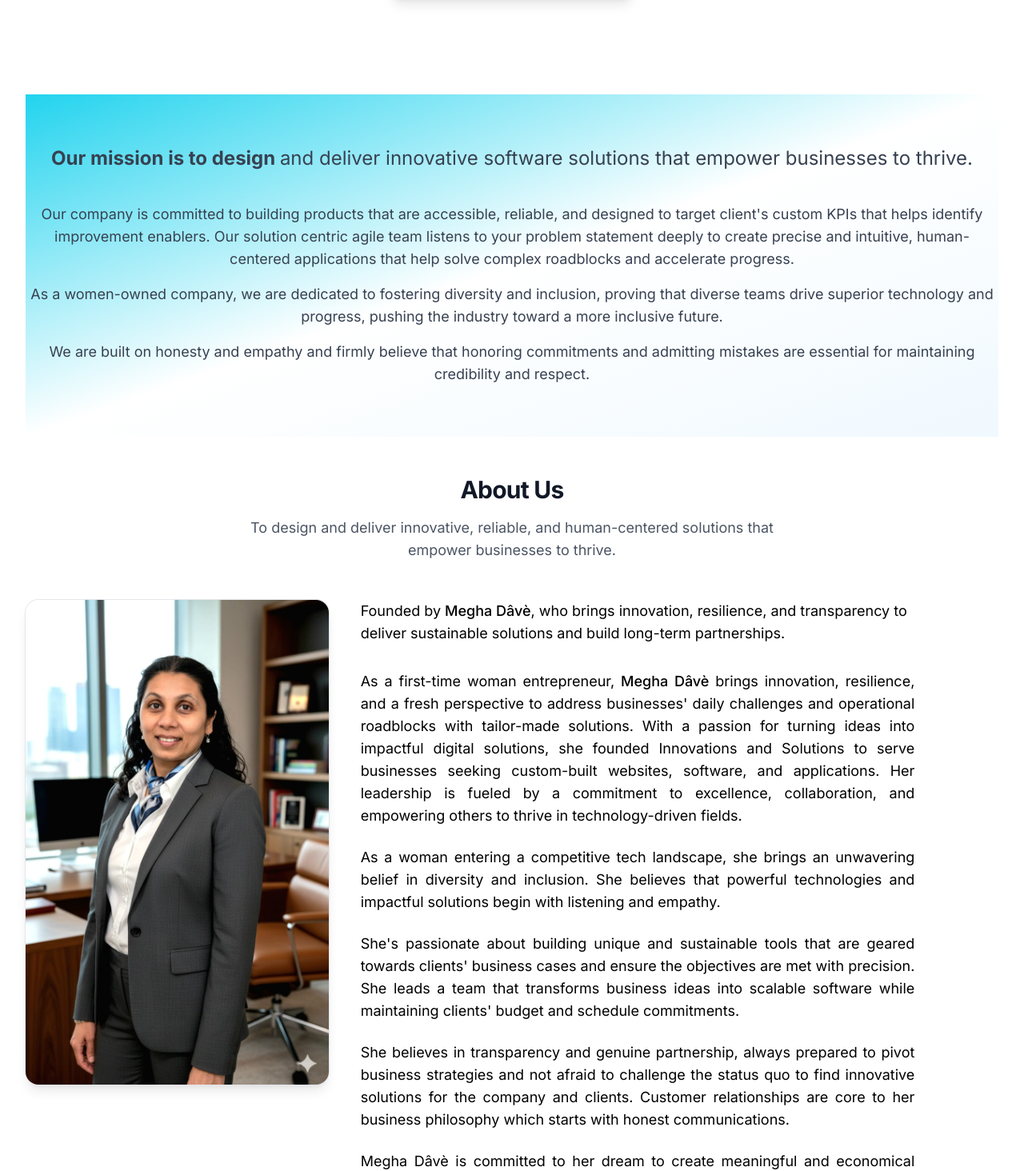
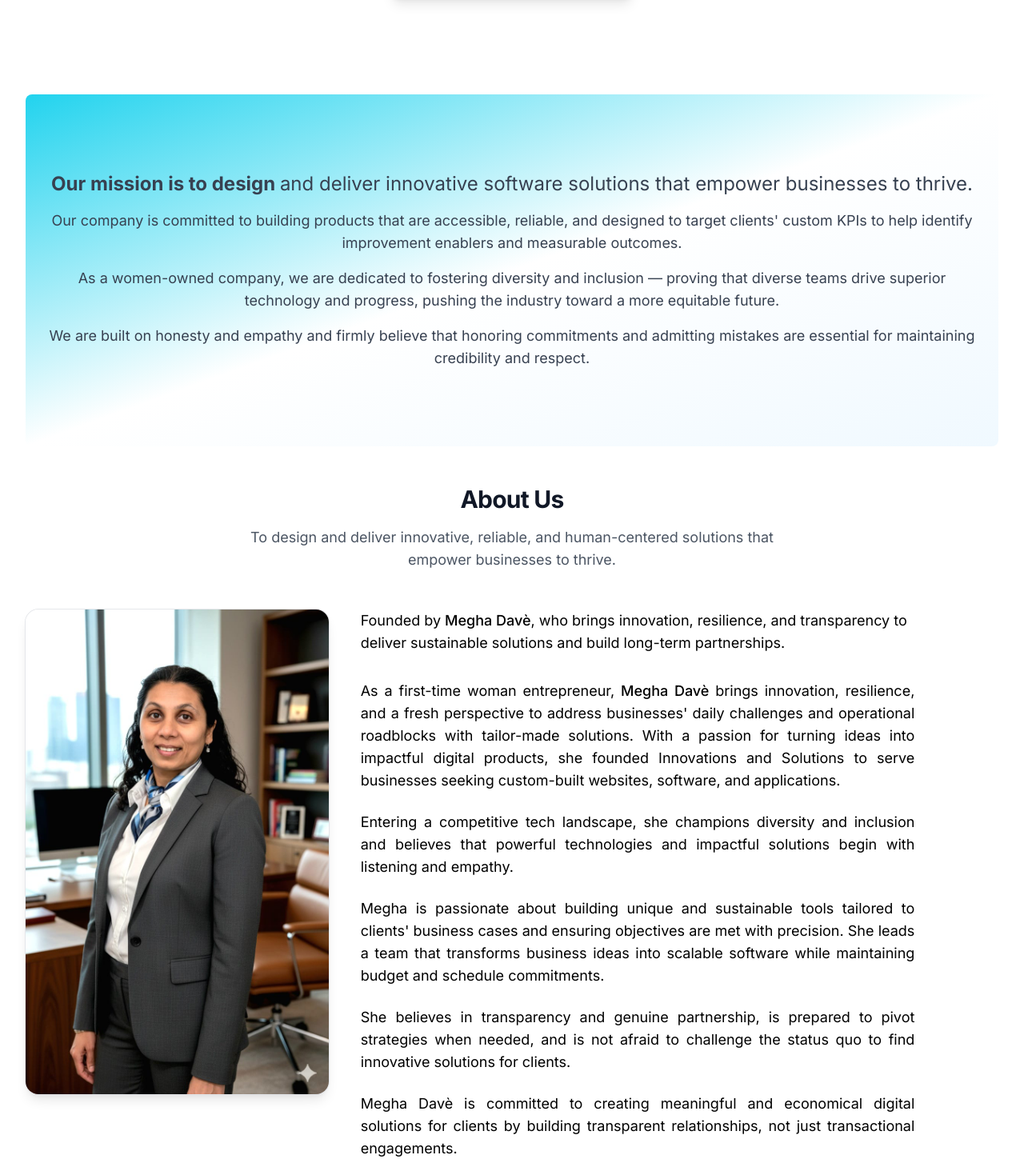
Before and after one commit to innovationativesolutions/iandswebsite, a Next.js app: page / in a window 1280 px wide. Shown: the part 2578-4042 px from the top of the page at 80% size. Built offline with nearby package versions, Linux system fonts and the light colour scheme.

Commit message:
fix(About): clean content, remove placeholders, and fix Tailwind classes

```diff
--- a/src/components/About.tsx
+++ b/src/components/About.tsx
@@ -1,11 +1,11 @@
-// components/AboutSection.tsx
+// src/components/About.tsx
 import Image from "next/image";
 import {
   SparklesIcon,
   UserGroupIcon,
   ShieldCheckIcon,
 } from "@heroicons/react/24/solid";
-import { Container } from "@/components/Container";
+
 const values = [
   { title: "Innovation with Purpose", icon: SparklesIcon },
   { title: "Human-Centered Design", icon: UserGroupIcon },
@@ -17,30 +17,30 @@ export function AboutSection() {
   return (
     <section id="about" className="relative py-12 sm:py-16 bg-white dark:bg-gray-900">
       <div className="max-w-full mx-auto px-4 sm:px-6 lg:px-8">
-        <div className="relative bg-gradient-to-br from-cyan-400 via-white to-sky-50 dark:from-gray-900 dark:via-gray-800 dark:to-blue-900 sm:py-16 mt-4 sm:mt-6">
-          <div className="prose prose-gray dark:prose-invert max-w-none text-sm sm:text-base leading-relaxed space-y-4 text-center">
-                <p className="text-lg sm:text-xl lg:text-2xl text-gray-700 dark:text-gray-300 leading-relaxed mb-10">
+        <div className="relative bg-gradient-to-br from-cyan-400 via-white to-sky-50 dark:from-gray-900 dark:via-gray-800 dark:to-blue-900 sm:py-16 mt-4 sm:mt-6 rounded-lg">
+          <div className="prose prose-gray dark:prose-invert max-w-none text-sm sm:text-base leading-relaxed space-y-4 text-center px-6 py-8">
+            <p className="text-lg sm:text-xl lg:text-2xl text-gray-700 dark:text-gray-300 leading-relaxed mb-4">
               <span className="font-bold">Our mission is to design </span> and deliver innovative software solutions that empower businesses to thrive.
             </p>
             <p className="text-base sm:text-lg text-gray-700 dark:text-gray-300 leading-relaxed">
-                  Our company is committed to building products that are accessible, reliable, and designed to target client&apos;s custom KPIs that helps identify improvement enablers. Our solution centric agile team listens to your problem statement deeply to create precise and intuitive, human-centered applications that help solve complex roadblocks and accelerate progress.
+              Our company is committed to building products that are accessible, reliable, and designed to target clients' custom KPIs to help identify improvement enablers and measurable outcomes.
             </p>
             <p className="text-base sm:text-lg text-gray-700 dark:text-gray-300 leading-relaxed">
-                  As a women-owned company, we are dedicated to fostering diversity and inclusion, proving that diverse teams drive superior technology and progress, pushing the industry toward a more inclusive future.
+              As a women-owned company, we are dedicated to fostering diversity and inclusion — proving that diverse teams drive superior technology and progress, pushing the industry toward a more equitable future.
             </p>
             <p className="text-base sm:text-lg text-gray-700 dark:text-gray-300 leading-relaxed">
               We are built on honesty and empathy and firmly believe that honoring commitments and admitting mistakes are essential for maintaining credibility and respect.
             </p>
           </div>
         </div>
+
         {/* Title */}
         <div className="text-center max-w-2xl mx-auto mb-8 sm:mb-12 mt-8 sm:mt-12">
           <h2 className="text-2xl sm:text-3xl font-bold tracking-tight text-gray-900 dark:text-white">
             About Us
           </h2>
           <p className="mt-3 sm:mt-4 text-base sm:text-lg text-gray-600 dark:text-gray-300 leading-relaxed">
-            To design and deliver innovative, reliable, and human-centered
-            solutions that empower businesses to thrive.
+            To design and deliver innovative, reliable, and human-centered solutions that empower businesses to thrive.
           </p>
         </div>
 
@@ -49,7 +49,7 @@ export function AboutSection() {
           <div className="lg:col-span-4 order-2 lg:order-1">
             <Image
               src="/CEO.jpeg"
-              alt="Megha Dâvè"
+              alt="Megha Davè"
               width={300}
               height={200}
               className="w-full max-w-sm mx-auto lg:max-w-none rounded-2xl object-cover shadow-lg ring-1 ring-gray-200 dark:ring-gray-700"
@@ -59,41 +59,29 @@ export function AboutSection() {
           <div className="lg:col-span-7 order-1 lg:order-2 flex flex-col justify-center">
             {/* Mission Section */}
             <div className="mb-8 sm:mb-12">
-              <p className="prose prose-gray dark:prose-invert max-w-none text-base sm:text-lg leading-relaxed space-y-4">
-                Founded by <span className="font-medium">Megha Dâvè</span>, who
-                brings innovation, resilience, and transparency to deliver
-                sustainable solutions and build long-term partnerships.
+              <p className="prose prose-gray dark:prose-invert max-w-none text-base sm:text-lg leading-relaxed">
+                Founded by <span className="font-medium">Megha Davè</span>, who brings innovation, resilience, and transparency to deliver sustainable solutions and build long-term partnerships.
               </p>
 
-              <div className="mt-6 sm:mt-8"></div>
+              <div className="mt-6 sm:mt-8" />
+
               <div className="space-y-6 text-justify">
                 <div className="prose prose-gray dark:prose-invert max-w-none text-base sm:text-lg leading-relaxed space-y-6">
                   <p>
-                    As a first-time woman entrepreneur, <span className="font-medium">Megha Dâvè</span> brings innovation, resilience,
-                    and a fresh perspective to address businesses' daily challenges and operational roadblocks with
-                    tailor-made solutions. With a passion for turning ideas into impactful digital solutions, she
-                    founded Innovations and Solutions to serve businesses seeking custom-built websites, software,
-                    and applications. Her leadership is fueled by a commitment to excellence, collaboration, and
-                    empowering others to thrive in technology-driven fields.
+                    As a first-time woman entrepreneur, <span className="font-medium">Megha Davè</span> brings innovation, resilience,
+                    and a fresh perspective to address businesses' daily challenges and operational roadblocks with tailor-made solutions. With a passion for turning ideas into impactful digital products, she founded Innovations and Solutions to serve businesses seeking custom-built websites, software, and applications.
                   </p>
                   <p>
-                    As a woman entering a competitive tech landscape, she brings an unwavering belief in diversity
-                    and inclusion. She believes that powerful technologies and impactful solutions begin with listening
-                    and empathy.
+                    Entering a competitive tech landscape, she champions diversity and inclusion and believes that powerful technologies and impactful solutions begin with listening and empathy.
                   </p>
                   <p>
-                    She's passionate about building unique and sustainable tools that are geared towards clients'
-                    business cases and ensure the objectives are met with precision. She leads a team that transforms
-                    business ideas into scalable software while maintaining clients' budget and schedule commitments.
+                    Megha is passionate about building unique and sustainable tools tailored to clients' business cases and ensuring objectives are met with precision. She leads a team that transforms business ideas into scalable software while maintaining budget and schedule commitments.
                   </p>
                   <p>
-                    She believes in transparency and genuine partnership, always prepared to pivot business strategies
-                    and not afraid to challenge the status quo to find innovative solutions for the company and clients.
-                    Customer relationships are core to her business philosophy which starts with honest communications.
+                    She believes in transparency and genuine partnership, is prepared to pivot strategies when needed, and is not afraid to challenge the status quo to find innovative solutions for clients.
                   </p>
                   <p>
-                    Megha Dâvè is committed to her dream to create meaningful and economical digital solutions for clients
-                    by building transparent relationships, and not just business transactions.
+                    Megha Davè is committed to creating meaningful and economical digital solutions for clients by building transparent relationships, not just transactional engagements.
                   </p>
                 </div>
               </div>
@@ -101,27 +89,28 @@ export function AboutSection() {
           </div>
         </div>
 
-        {/* Values Grid and Leadership - Below the image and mission */}
-
-
-        {/* Extended About Us description */}
-
+        {/* Values Grid */}
         <div className="grid gap-4 sm:gap-6 grid-cols-1 sm:grid-cols-2 mb-8 sm:mb-12 lg:mb-16 mt-12 sm:mt-16">
-            {values.map((v, i) => (
+          {values.map((v, i) => {
+            const Icon = v.icon;
+            return (
               <div
                 key={i}
                 className="group rounded-xl border border-gray-200 dark:border-gray-700 bg-gray-50 dark:bg-gray-800 p-4 sm:p-6 shadow-sm transition-all duration-300 hover:shadow-lg hover:-translate-y-1"
               >
                 <div className="flex items-start sm:items-center gap-3 mb-2 sm:mb-3">
-                  <v.icon className="h-7 w-7 sm:h-8 sm:w-8 text-primary-600 dark:text-primary-400 flex-shrink-0 mt-0.5 sm:mt-0" />
+                  <Icon className="h-7 w-7 sm:h-8 sm:w-8 text-primary-600 dark:text-primary-400 flex-shrink-0 mt-0.5 sm:mt-0" />
                   <h3 className="text-lg sm:text-xl lg:text-2xl font-semibold text-gray-900 dark:text-white leading-tight">
                     {v.title}
                   </h3>
                 </div>
               </div>
-            ))}
+            );
+          })}
         </div>
       </div>
     </section>
   );
 }
+
+export default AboutSection;
```
Lines whose indentation alone changed are shown as unchanged.
